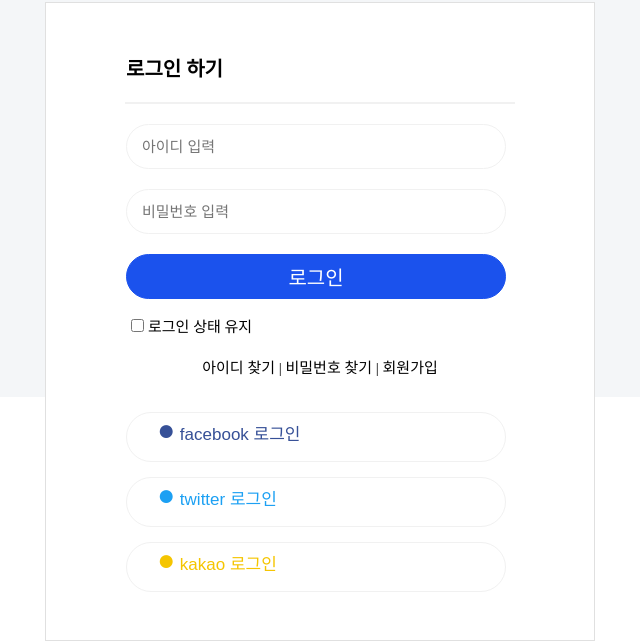
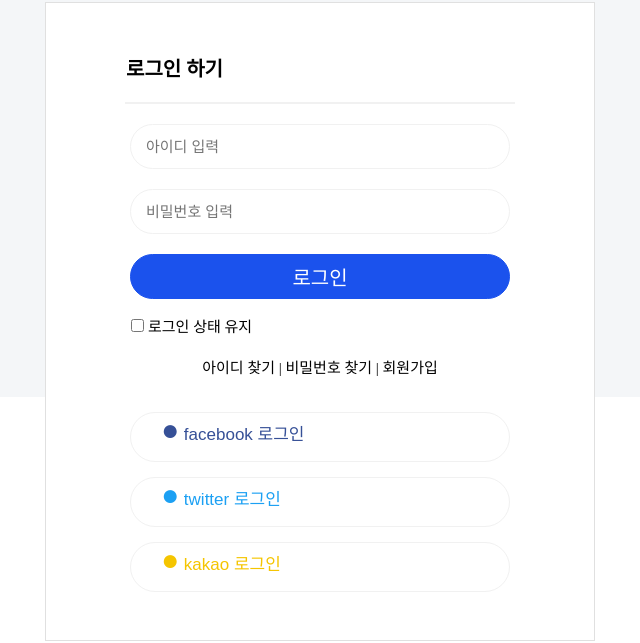
Before and after one commit to hyeongrok7874/ZUM_login, a plain HTML site: page index.html in a window 1280 px wide. Shown: the part 143-786 px from the top of the page, 320-960 px from the left. Drawn offline with Linux system fonts and the light colour scheme.

Commit message:
Refactoring css

```diff
--- a/index.html
+++ b/index.html
@@ -17,6 +17,7 @@
         <div class="login-box">
             <h3>로그인 하기</h3>
             <hr>
+            <div class="login-box-wrap">
                 <div class="id">
                     <input placeholder="아이디 입력" type="text">
                 </div>
@@ -25,6 +26,7 @@
                 </div>
                 <div class="login-button">
                     <button>로그인</button>
+                </div>
             </div>
             <div class="stay-login">
                 <input type="checkbox">
--- a/zum.css
+++ b/zum.css
@@ -42,10 +42,12 @@ h3{
     margin: 0 auto;
     margin-top: 20px;
 }
-.login-box .id > input , .password > input {
+.login-box .login-box-wrap{
+    text-align: center;
+}
+.login-box .login-box-wrap .id > input , .password > input {
     width: 380px;
     height: 45px;
-    margin-left: 80px;
     border-radius: 50px;
     border: 1px solid #f1f1f1;
     padding: 0 15px;
@@ -59,7 +61,6 @@ h3{
 .login-box .login-button > button{
     width: 380px;
     height: 45px;
-    margin-left: 80px;
     border-radius: 50px;
     margin-top: 20px;
     border: 1px solid #1b52ed;;
@@ -80,10 +81,12 @@ h3{
     font-size: 15px;
     margin-bottom: 20px;
 }
+.other-login {
+    text-align: center;
+}
 .login-box .other-login .with-facebook > button , .with-twitter > button , .with-kakao > button{
     width: 380px;
     height: 50px;
-    margin-left: 80px;
     border-radius: 50px;
     margin-top: 15px;
     background-color: white;
```
Lines whose indentation alone changed are shown as unchanged.
